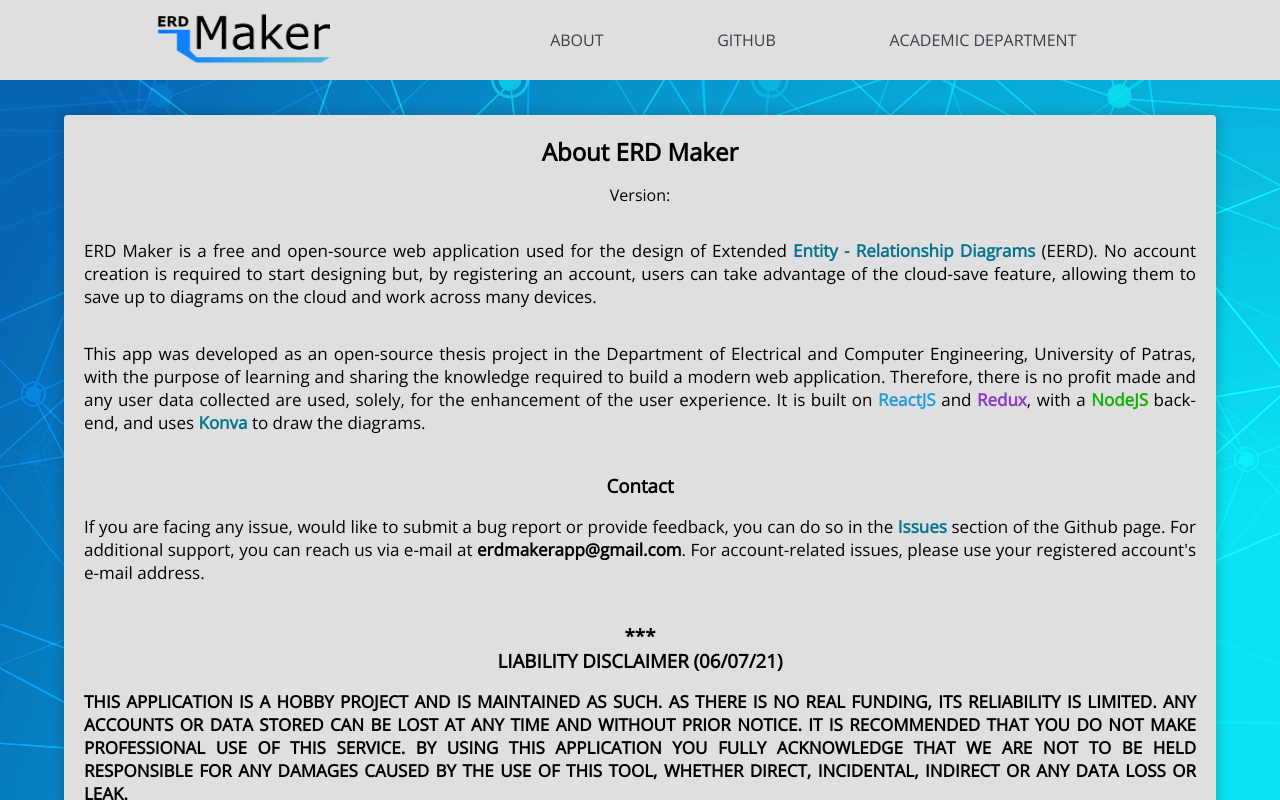
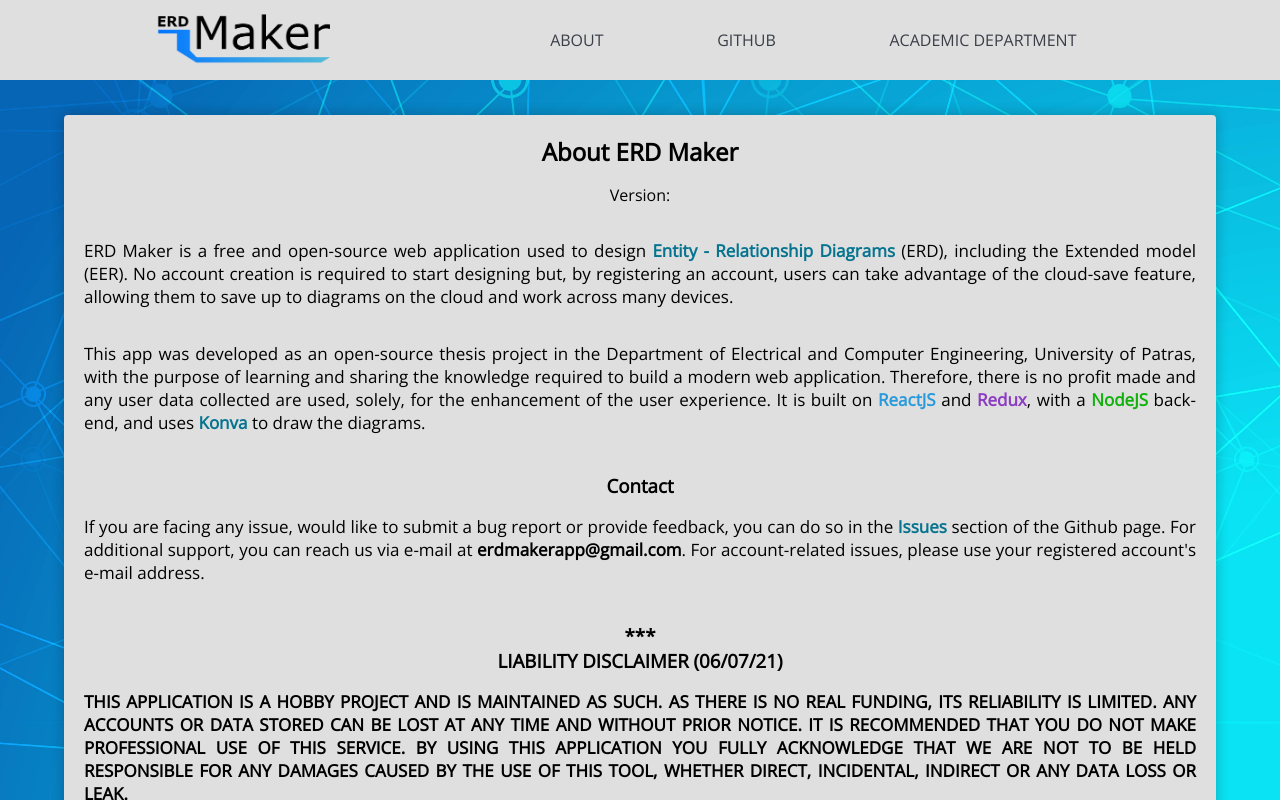
Before and after one commit to erdMaker/erdMaker, a React (Create React App) app: page /about in a window 1280 px wide. Built offline with nearby package versions, Linux system fonts and the light colour scheme; no server answers.

Commit message:
minor corrections in about page

```diff
--- a/src/components/routes/About.jsx
+++ b/src/components/routes/About.jsx
@@ -49,9 +49,10 @@ const About = () => {
   );
   const paragraph1 = (
     <p className="about-text">
-      ERD Maker is a free and open-source web application used for the design of Extended {erdLink} (EERD). No account
-      creation is required to start designing but, by registering an account, users can take advantage of the cloud-save
-      feature, allowing them to save up to {diagramLimit} diagrams on the cloud and work across many devices.
+      ERD Maker is a free and open-source web application used to design {erdLink} (ERD), including the Extended model
+      (EER). No account creation is required to start designing but, by registering an account, users can take advantage
+      of the cloud-save feature, allowing them to save up to {diagramLimit} diagrams on the cloud and work across many
+      devices.
     </p>
   );
   const paragraph2 = (
@@ -89,10 +90,10 @@ const About = () => {
         <p>Version: {process.env.REACT_APP_VERSION}</p>
         {paragraph1}
         {paragraph2}
-        <br/>
+        <br />
         <h3>Contact</h3>
         {contact}
-        <br/>
+        <br />
         <h3>***</h3>
         <h3>LIABILITY DISCLAIMER (06/07/21)</h3>
         {disclaimer}
```
